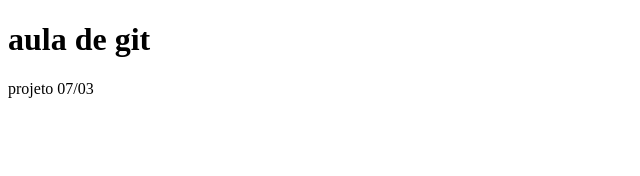
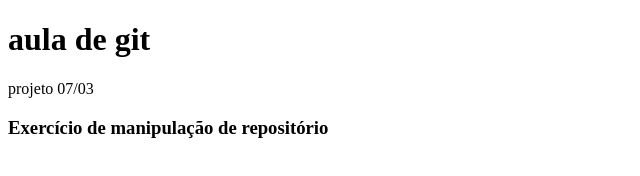
Before and after one commit to JulianeNeves/giteng, a plain HTML site: page index.html in a window 1280 px wide. Shown: the whole page, without its empty margins (0-640 px from the left). Drawn offline with Linux system fonts and the light colour scheme.

Commit message:
new commit

```diff
--- a/index.html
+++ b/index.html
@@ -9,7 +9,7 @@
 <body>
     <h1>aula de git</h1>
     <p>projeto 07/03</p>
-
+    <h3>Exercício de manipulação de repositório</h3>
 
 </body>
 </html>
```
